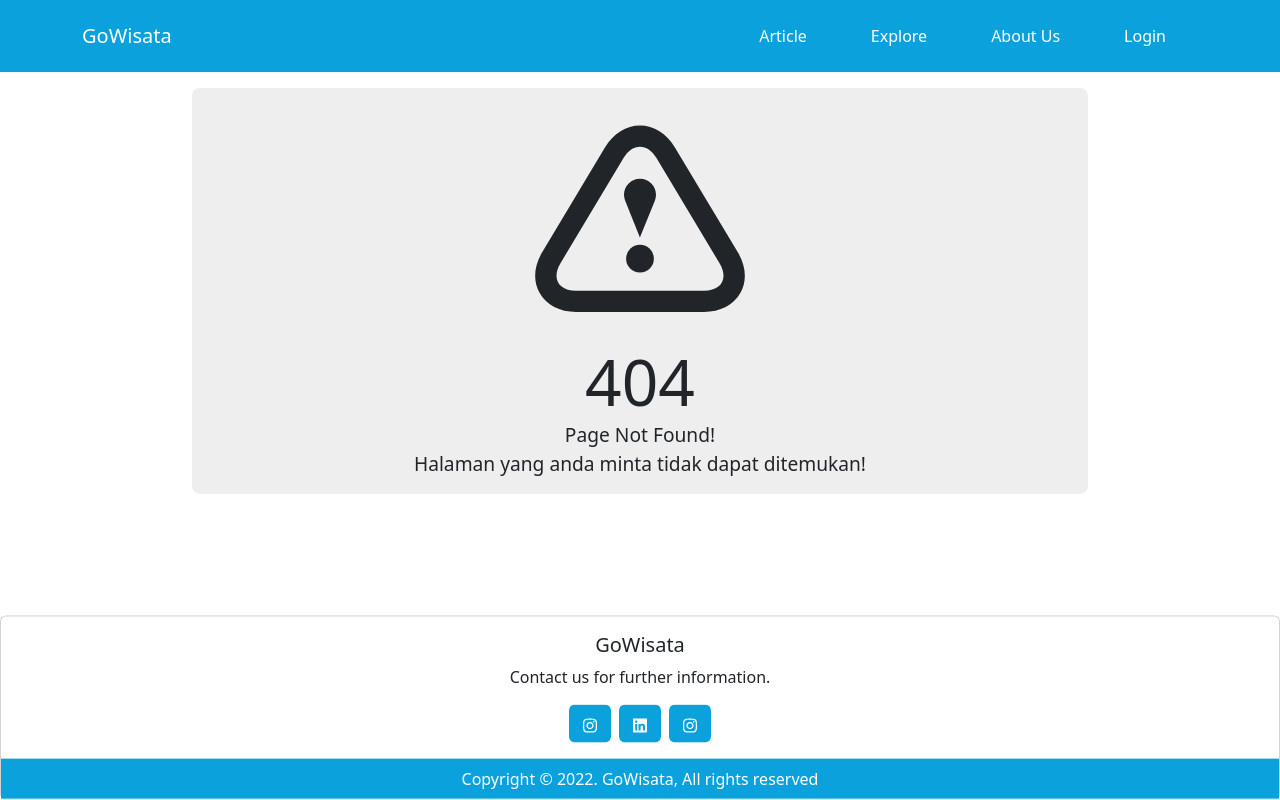
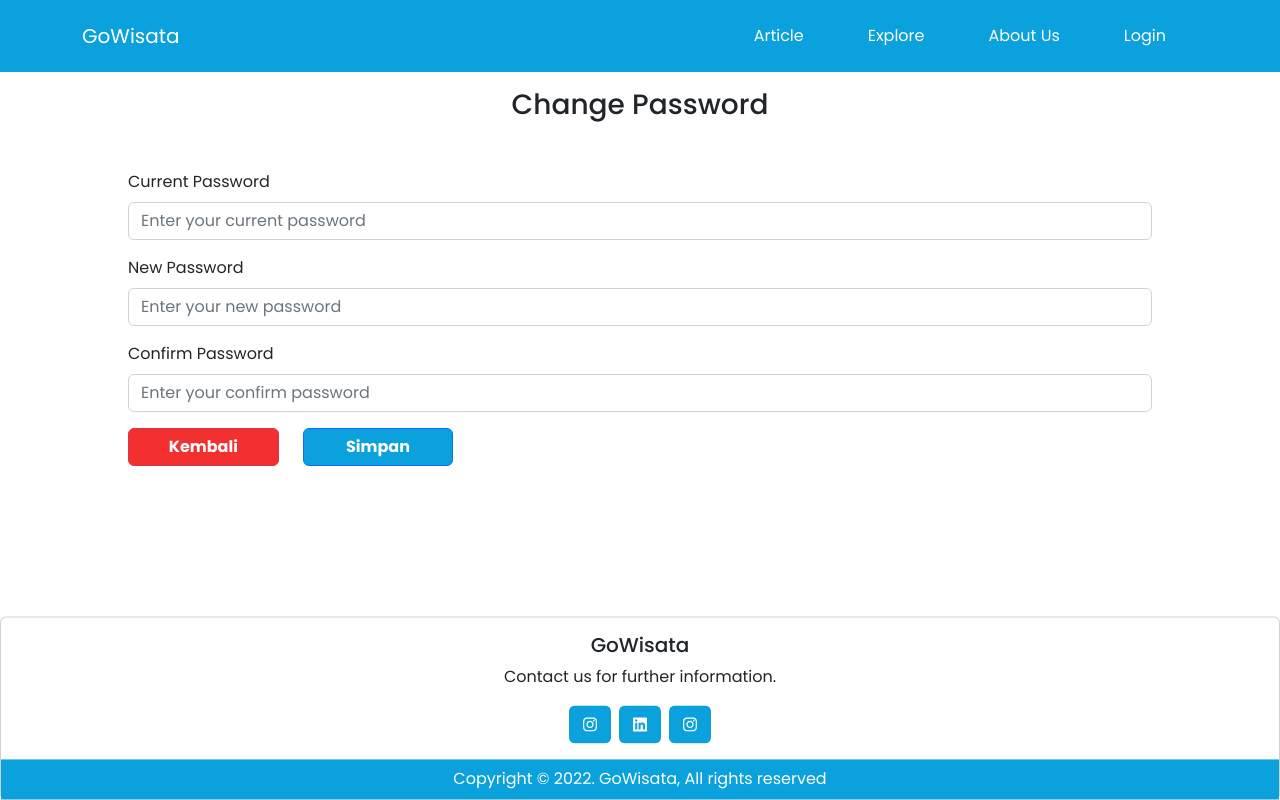
Before and after one commit to MuhammadAbdiel/capstone-dicoding, a React (Create React App) app: page /user/profile/change-password in a window 1280 px wide. Before the commit this address had no page. Built offline with nearby package versions, Linux system fonts and the light colour scheme.

Commit message:
create change password feature

```diff
--- a/src/App.css
+++ b/src/App.css
@@ -1,3 +1,10 @@
+@import url('https://fonts.googleapis.com/css2?family=Poppins:ital,wght@0,300;0,400;0,500;0,600;0,700;1,300;1,400;1,500;1,600;1,700&display=swap');
+
+* {
+  font-family: 'Poppins',
+    sans-serif;
+}
+
 input::-webkit-outer-spin-button,
 input::-webkit-inner-spin-button {
   -webkit-appearance: none;
--- a/src/App.js
+++ b/src/App.js
@@ -25,6 +25,7 @@ import ArticleGalleries from './pages/Admin/ArticleGalleries'
 import ArticleComments from './pages/Admin/ArticleComments'
 import DestinationGalleries from './pages/Admin/DestinationGalleries'
 import Transactions from './pages/Admin/Transactions'
+import ChangePassword from './pages/ChangePassword'
 const App = () => {
   return (
     <main>
@@ -38,6 +39,7 @@ const App = () => {
         <Route path='/user/booking' element={<Booking />} />
         <Route path='/user/saved' element={<Wishlists />} />
         <Route path='/user/profile/edit' element={<ProfileEdit />} />
+        <Route path='/user/profile/change-password' element={<ChangePassword />} />
         <Route path='/tourism' element={<Explore />} />
         <Route path='/tourism/:id' element={<DetailTourism />} />
         <Route path='/articles' element={<Article />} />
--- a/src/components/HeaderComponent.jsx
+++ b/src/components/HeaderComponent.jsx
@@ -120,9 +120,6 @@ const HeaderComponent = () => {
                   <Link className='dropdown-item' to='/user/saved'>
                     Saved
                   </Link>
-                  <Link className='dropdown-item' to='/user/setting'>
-                    Setting
-                  </Link>
                   <NavDropdown.Divider />
                   <Link className='dropdown-item' onClick={handleLogout}>
                     Logout
--- a/src/components/ProfileComponent.jsx
+++ b/src/components/ProfileComponent.jsx
@@ -5,6 +5,7 @@ import Button from 'react-bootstrap/Button'
 import { Link } from 'react-router-dom'
 import NotFound from './NotFound'
 import Swal from 'sweetalert2'
+import { Col, Row } from 'react-bootstrap'
 
 const ProfileComponent = () => {
   const [authedUser, setAuthedUser] = useState('Not Set')
@@ -34,7 +35,7 @@ const ProfileComponent = () => {
     return <NotFound />
   }
   return (
-    <div>
+    <>
       <div className='card' style={{ width: '20rem', margin: '25px auto' }}>
         <div className='card-header'>
           <img src={logo} className='card-img-top' alt='...' />
@@ -47,14 +48,23 @@ const ProfileComponent = () => {
           <li className='list-group-item'>Email : {authedUser.email}</li>
           <li className='list-group-item'>No.Telp : {authedUser.phone_number}</li>
           <li className='list-group-item'>Bank Account Number : {authedUser.bank_account_number}</li>
-          <div className='d-flex justify-content-center'>
-            <Link to='/user/profile/edit'>
-              <Button variant='warning m-2 px-5'>Edit</Button>
-            </Link>
-          </div>
+          <br />
+          <Row className='text-center'>
+            <Col sm={5}>
+              <Link to='/user/profile/edit'>
+                <Button variant='warning'>Edit Profile</Button>
+              </Link>
+            </Col>
+            <Col sm={7}>
+              <Link to='/user/profile/change-password'>
+                <Button variant='success'>Change Password</Button>
+              </Link>
+            </Col>
+          </Row>
+          <br />
         </ul>
       </div>
-    </div>
+    </>
   )
 }
 
--- /dev/null
+++ b/src/pages/ChangePassword.jsx
@@ -0,0 +1,110 @@
+import React, { useState } from 'react'
+import { Button, Col, Form, Row } from 'react-bootstrap'
+import { Link, useNavigate } from 'react-router-dom'
+import FooterStyleComponent from '../components/FooterStyleComponent'
+import HeaderComponent from '../components/HeaderComponent'
+import LoadingIndicatorComponent from '../components/LoadingIndicatorComponent'
+import useInput from '../components/useInput'
+import Swal from 'sweetalert2'
+import { changePassword } from '../utils/network-data'
+
+const ChangePassword = () => {
+  const [oldPassword, setOldPassword] = useInput('')
+  const [newPassword, setNewPassword] = useInput('')
+  const [confirmPassword, setConfirmPassword] = useInput('')
+  const [isLoading, setIsLoading] = useState(false)
+  const navigate = useNavigate()
+
+  const onSubmitHandler = async (e) => {
+    e.preventDefault()
+    if (oldPassword === '' || newPassword === '' || confirmPassword === '') {
+      Swal.fire({
+        icon: 'error',
+        title: 'There is empty input field',
+        text: 'Please fill all input fields'
+      })
+    } else {
+      if (newPassword === confirmPassword) {
+        setIsLoading(true)
+
+        await changePassword({
+          old_password: oldPassword,
+          password: newPassword,
+          password_confirmation: confirmPassword
+        })
+
+        try {
+          Swal.fire({
+            icon: 'success',
+            title: 'Success',
+            text: 'Your password has been changed'
+          })
+          setIsLoading(false)
+          navigate('/user/profile')
+        } catch (error) {
+          Swal.fire({
+            icon: 'error',
+            title: 'Error',
+            text: error
+          })
+          setIsLoading(false)
+        }
+      } else {
+        Swal.fire({
+          icon: 'error',
+          title: 'Something Went Wrong!',
+          text: 'New Password and Confirm Password are not match'
+        })
+      }
+    }
+  }
+
+  return (
+    <>
+      <HeaderComponent />
+      <div>
+        <h3 className='text-center mt-3'>Change Password</h3>
+        <div className=' d-flex justify-content-center my-5 '>
+          <Form style={{ width: '80%' }} onSubmit={onSubmitHandler} className='register-form'>
+            <Form.Group className='mb-3' controlId='formOldPassword'>
+              <Form.Label>Current Password</Form.Label>
+              <Form.Control type='password' placeholder='Enter your current password' value={oldPassword} onChange={setOldPassword} />
+            </Form.Group>
+            <Form.Group className='mb-3' controlId='formNewPassword'>
+              <Form.Label>New Password</Form.Label>
+              <Form.Control type='password' placeholder='Enter your new password' value={newPassword} onChange={setNewPassword} />
+            </Form.Group>
+            <Form.Group className='mb-3' controlId='formConfirmPassword'>
+              <Form.Label>Confirm Password</Form.Label>
+              <Form.Control
+                type='password'
+                placeholder='Enter your confirm password'
+                value={confirmPassword}
+                onChange={setConfirmPassword}
+              />
+            </Form.Group>
+
+            <Row className='justify-content-start'>
+              <Col lg={2}>
+                <Link to='/user/profile'>
+                  <Button style={{ width: '100%', backgroundColor: '#f23030' }} className='mb-3 fw-bold' variant='danger'>
+                    Kembali
+                  </Button>
+                </Link>
+              </Col>
+              <Col lg={2}>
+                <Button style={{ width: '100%', backgroundColor: '#0AA1DD' }} className='mb-3 fw-bold' variant='primary' type='submit'>
+                  Simpan
+                </Button>
+              </Col>
+            </Row>
+          </Form>
+        </div>
+      </div>
+      <FooterStyleComponent />
+      {isLoading && <LoadingIndicatorComponent />}
+    </>
+  )
+}
+
+export default ChangePassword
--- a/src/pages/Home.jsx
+++ b/src/pages/Home.jsx
@@ -102,8 +102,8 @@ const Home = () => {
               <FaPencilRuler className='fs-1 border border-dark border-2 rounded-circle p-1' />
             </div>
             <p style={{ textAlign: 'justify' }}>
-              Tersedia juga informasi mengenai peraturan masing-masing wisata. Peraturan ini juga dibuat berdasarkan beberapa komplain dari
-              pengunjung lain yang merasa terganggu karena pengunjung lainnya yang meresahkan.
+              Tersedia juga informasi mengenai peraturan di beberapa tempat wisata. Peraturan ini juga dibuat berdasarkan beberapa komplain
+              dari pengunjung lain yang merasa terganggu karena pengunjung lainnya yang meresahkan.
             </p>
           </div>
           <div className='col mt-2'>
--- a/src/pages/ProfileEdit.jsx
+++ b/src/pages/ProfileEdit.jsx
@@ -24,6 +24,7 @@ const ProfileEdit = () => {
   const [isPhoneNumberValid, setIsPhoneNumberValid] = useState('Not Set')
   const [isLoading, setIsLoading] = useState(false)
   const [authedUser, setAuthedUser] = useState('Not Set')
+
   useEffect(() => {
     if (!localStorage.getItem('accessToken')) {
       setAuthedUser(null)
@@ -45,6 +46,7 @@ const ProfileEdit = () => {
       fetchData()
     }
   }, [])
+
   useEffect(() => {
     if (email !== '') {
       if (/\S+@\S+\.\S+/.test(email)) {
--- a/src/utils/network-data.js
+++ b/src/utils/network-data.js
@@ -33,14 +33,12 @@ async function updateProfile({ name, username, email, phone_number, bank_account
 }
 
 async function changePassword({ old_password, password, password_confirmation }) {
-  const response = await fetchWithToken(`${BASE_URL}/user/change-password`, {
+  await fetchWithToken(`${BASE_URL}/user/change-password`, {
     method: 'PUT',
     body: JSON.stringify({ old_password, password, password_confirmation })
   })
 
-  const responseJson = await response.json()
-
-  return { error: false, data: responseJson }
+  return { error: false }
 }
 
 // User
```
